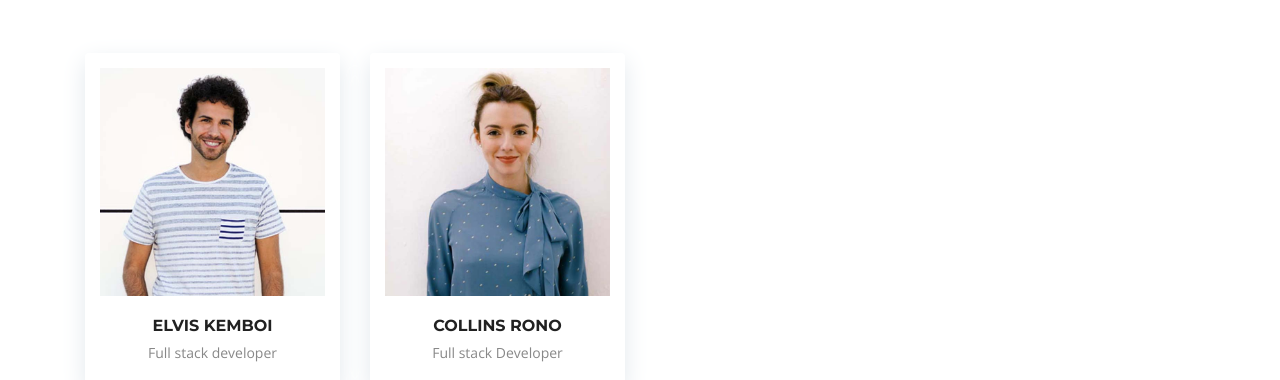
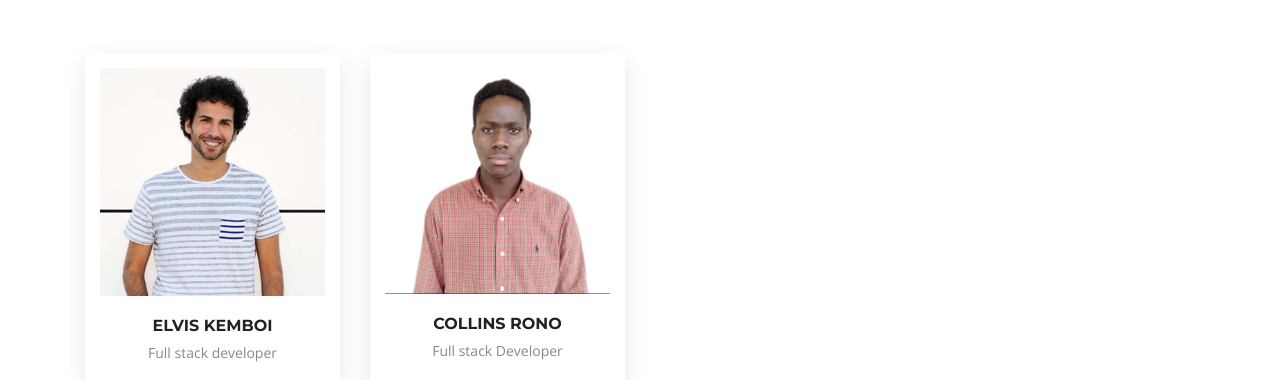
Before and after one commit to LaravelKenya/laravelkenyawebsite, a Nuxt app: page /speakers in a window 1280 px wide. Shown: the part 702-1082 px from the top of the page. Built offline with nearby package versions, Linux system fonts and the light colour scheme.

Commit message:
changes to speaker list

```diff
--- a/pages/speakers/index.vue
+++ b/pages/speakers/index.vue
@@ -64,7 +64,7 @@ useHead({
           <div class="col-lg-3 col-md-6 col-xs-12">
             <div class="team-item wow fadeInUp" data-wow-delay="0.4s">
               <div class="team-img">
-                <img alt="" class="img-fluid" src="/assets/img/team/team-02.jpg" />
+                <img alt="" class="img-fluid" src="/assets/img/team/rono.jpg" />
                 <div class="team-overlay">
                   <div class="overlay-social-icon text-center">
                     <ul class="social-icons">
```
Also changed, not shown: public/assets/img/team/rono.jpg (added).
